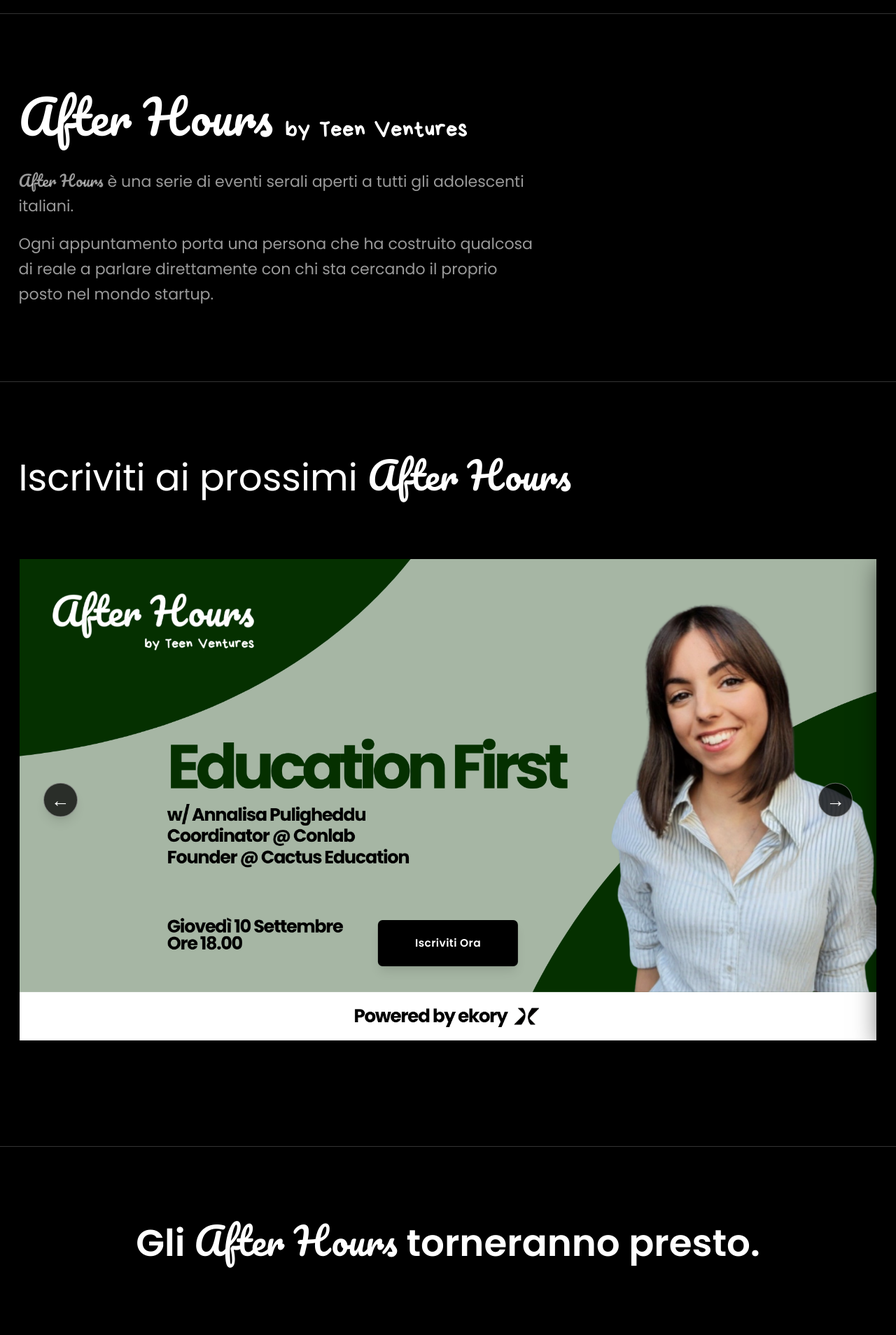
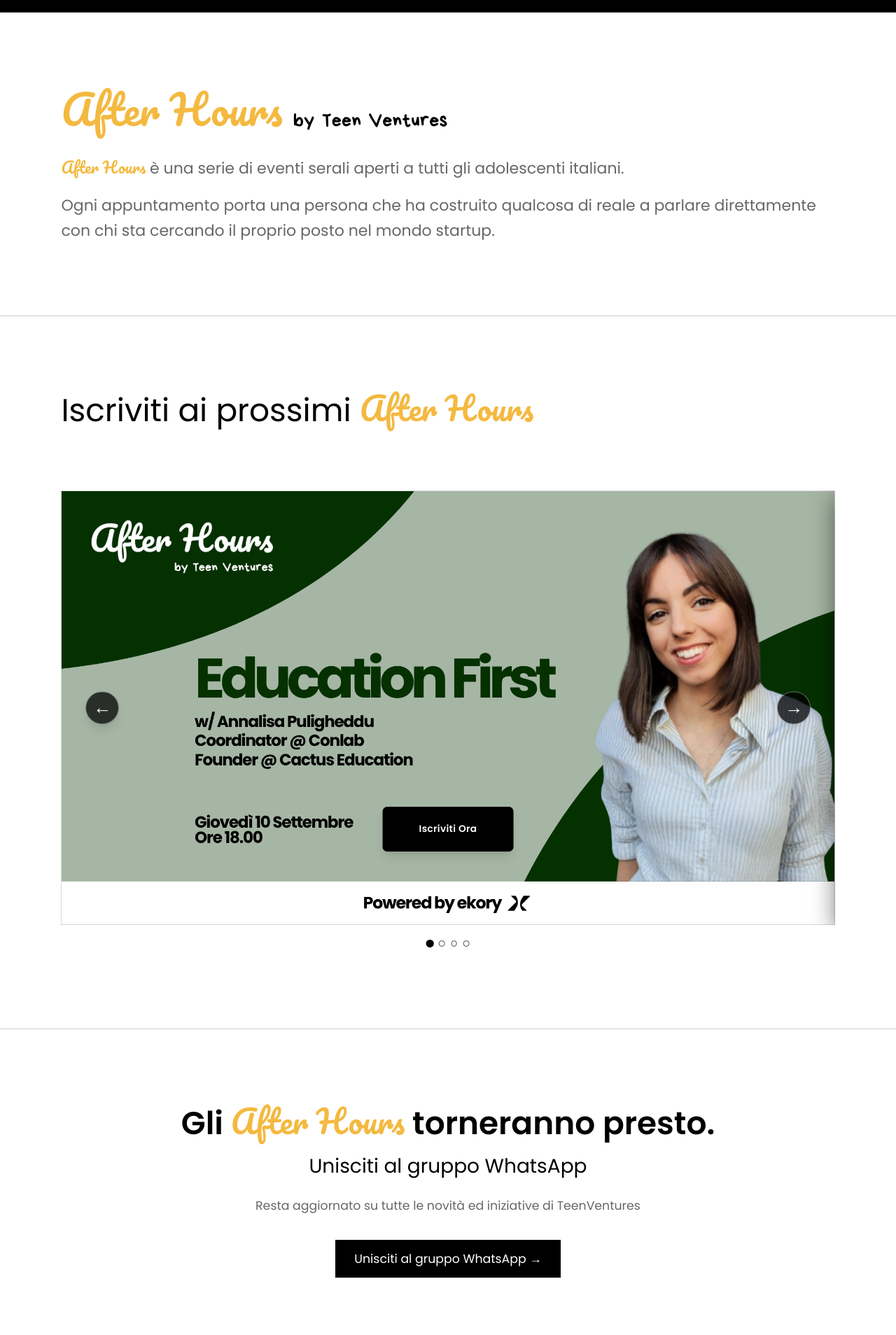
Before and after one commit to matthewolives/TeenVentures, a Next.js app: page /after-hours in a window 1280 px wide. Shown: the part 52-1960 px from the top of the page at 70% size. Built offline with nearby package versions, Linux system fonts and the light colour scheme.

Commit message:
some more change

```diff
--- a/app/after-hours/page.tsx
+++ b/app/after-hours/page.tsx
@@ -50,16 +50,16 @@
   return (
     <>
       <Navbar />
-      <main className="font-poppins flex-1 pt-16">
+      <main className="after-hours-page font-poppins flex-1 bg-white pt-16 text-black">
         {/* Header */}
         <section className="mx-auto max-w-7xl px-6 py-16 md:py-24">
-          <h1 className="max-w-3xl text-4xl leading-tight text-white md:text-5xl lg:text-6xl">
+          <h1 className="mx-auto w-[90%] text-[2.058rem] leading-[1.2] text-black md:text-[2.618rem] lg:text-[3.33rem]">
             <span className="font-pacifico font-normal">After Hours</span>{" "}
-            <span className="font-teenventures text-xl md:text-2xl lg:text-3xl">
+            <span className="font-teenventures text-base md:text-[1.272rem] lg:text-[1.618rem]">
               by Teen Ventures
             </span>
           </h1>
-          <div className="mt-6 max-w-2xl space-y-4 text-lg leading-relaxed text-white/60 md:text-xl">
+          <div className="mx-auto mt-6 w-[90%] space-y-4 text-base leading-[1.618] text-black/60 md:text-[1.272rem]">
             <p>
               <span className="font-pacifico">After Hours</span> è una serie di eventi serali aperti
               a tutti gli adolescenti italiani.
@@ -75,19 +75,21 @@
 
         {/* Events scroller */}
         <section className="py-16 md:py-24">
-          <h2 className="mx-auto mb-10 max-w-7xl px-6 text-4xl text-white md:text-5xl">
-            Iscriviti ai prossimi <span className="font-pacifico">After Hours</span>
-          </h2>
+          <div className="mx-auto mb-10 max-w-7xl px-6">
+            <h2 className="mx-auto w-[90%] text-[2.058rem] leading-[1.2] text-black md:text-[2.618rem]">
+              Iscriviti ai prossimi <span className="font-pacifico">After Hours</span>
+            </h2>
+          </div>
           <AfterHoursScroller />
         </section>
 
         <div className="section-divider" />
 
         {/* Events section (Luma) */}
-        {hasEvents ? (
+        {hasEvents && (
           <>
             <section className="mx-auto max-w-7xl px-6 py-16 md:py-24">
-              <h2 className="mb-10 text-xs font-medium uppercase tracking-widest text-white/50">
+              <h2 className="mb-10 text-[0.786rem] font-medium uppercase tracking-widest text-black/50">
                 Prossimi eventi
               </h2>
               <div className="grid grid-cols-1 gap-6 md:grid-cols-3">
@@ -97,7 +99,7 @@
                     href={event.url}
                     target="_blank"
                     rel="noopener noreferrer"
-                    className="group flex flex-col gap-4 border border-white/20 p-6 transition-colors hover:border-white/50"
+                    className="group flex flex-col gap-4 border border-black/20 p-6 transition-colors hover:border-black/50"
                   >
                     {event.cover_url && (
                       // eslint-disable-next-line @next/next/no-img-element
@@ -107,38 +109,38 @@
                         className="aspect-video w-full object-cover"
                       />
                     )}
-                    <p className="text-xs text-white/40">{formatDate(event.start_at)}</p>
-                    <h3 className="text-sm text-white transition-colors group-hover:text-white/70">
+                    <p className="text-[0.786rem] text-black/40">{formatDate(event.start_at)}</p>
+                    <h3 className="text-base text-black transition-colors group-hover:text-black/70">
                       {event.name}
                     </h3>
-                    <span className="mt-auto text-xs text-white/50">Registrati su Luma →</span>
+                    <span className="mt-auto text-[0.786rem] text-black/50">Registrati su Luma →</span>
                   </a>
                 ))}
               </div>
             </section>
+            <div className="section-divider" />
           </>
-        ) : (
-          <section className="mx-auto max-w-7xl px-6 py-16 text-center md:py-24">
-            <p className="text-4xl font-semibold text-white md:text-5xl">
-              Gli <span className="font-pacifico font-normal">After Hours</span> torneranno presto.
-            </p>
-          </section>
         )}
-
-        <div className="section-divider" />
 
         {/* WhatsApp section */}
         <section className="mx-auto max-w-7xl px-6 py-16 md:py-24">
           <div className="text-center">
-            <p className="mb-6 text-4xl text-white md:text-5xl">Unisciti al gruppo WhatsApp</p>
-            <p className="mx-auto mb-8 max-w-xl text-lg leading-relaxed text-white/60">
+            {!hasEvents && (
+              <p className="mb-4 text-[2.058rem] font-semibold leading-[1.2] text-black md:text-[2.618rem]">
+                Gli <span className="font-pacifico font-normal">After Hours</span> torneranno presto.
+              </p>
+            )}
+            <p className="mb-6 text-[1.272rem] leading-[1.2] text-black md:text-[1.618rem]">
+              Unisciti al gruppo WhatsApp
+            </p>
+            <p className="mx-auto mb-8 max-w-xl text-base leading-[1.618] text-black/60">
               Resta aggiornato su tutte le novità ed iniziative di TeenVentures
             </p>
             <a
               href="https://chat.whatsapp.com/Io3E85jCHee4vIMJICLuei?mode=gi_t"
               target="_blank"
               rel="noopener noreferrer"
-              className="inline-block border border-white bg-white px-6 py-3 text-base text-black transition-colors hover:bg-transparent hover:text-white"
+              className="inline-block border border-black bg-black px-6 py-3 text-base text-white transition-colors hover:bg-transparent hover:text-black"
             >
               Unisciti al gruppo WhatsApp →
             </a>
--- a/app/globals.css
+++ b/app/globals.css
@@ -34,7 +34,7 @@
 html {
   background: #000000;
   color: #ffffff;
-  font-size: 17.7px;
+  font-size: 17.35px;
   scroll-behavior: smooth;
 }
 
@@ -62,9 +62,9 @@
 
 .nav-after-hours:hover,
 .nav-after-hours:focus-visible {
-  color: #d4a72c;
+  color: #f4b940;
   opacity: 1;
-  text-shadow: 0 0 8px rgba(212, 167, 44, 0.9), 0 0 22px rgba(212, 167, 44, 0.55);
+  text-shadow: 0 0 8px rgba(244, 185, 64, 0.9), 0 0 22px rgba(244, 185, 64, 0.55);
 }
 
 /* Button base */
@@ -111,3 +111,11 @@
 .section-divider {
   border-top: 1px solid rgba(255, 255, 255, 0.2);
 }
+
+.after-hours-page .section-divider {
+  border-top-color: rgba(0, 0, 0, 0.2);
+}
+
+.after-hours-page .font-pacifico {
+  color: #f4b940;
+}
--- a/components/AfterHoursScroller.tsx
+++ b/components/AfterHoursScroller.tsx
@@ -73,7 +73,7 @@
   return (
     <section className="relative w-full overflow-hidden py-6 md:py-10" aria-label="Eventi After Hours">
       <div className="mx-auto w-full max-w-7xl px-6">
-        <div className="relative">
+        <div className="relative mx-auto w-[90%]">
           <div
             ref={trackRef}
             className="flex w-full snap-x snap-mandatory overflow-x-auto scroll-smooth [scrollbar-width:none] [&::-webkit-scrollbar]:hidden"
@@ -94,7 +94,7 @@
                 onClick={(clickEvent) => {
                   if (!event.href) clickEvent.preventDefault();
                 }}
-                className="absolute bottom-16 left-1/2 -translate-x-1/2 whitespace-nowrap rounded-md bg-black px-6 py-3 text-sm font-semibold tracking-wide text-white shadow-lg transition hover:bg-black/80 aria-disabled:pointer-events-none aria-disabled:opacity-70 md:bottom-24 md:px-12 md:py-5"
+                className="absolute bottom-16 left-1/2 -translate-x-1/2 whitespace-nowrap rounded-md bg-black px-6 py-3 text-[0.786rem] font-semibold tracking-wide text-white shadow-lg transition hover:bg-black/80 aria-disabled:pointer-events-none aria-disabled:opacity-70 md:bottom-24 md:px-12 md:py-5"
               >
                 {event.label}
               </a>
@@ -105,7 +105,7 @@
             type="button"
             aria-label="Evento precedente"
             onClick={() => goToEvent((currentEvent - 1 + EVENTS.length) % EVENTS.length)}
-            className="absolute left-2 top-1/2 z-10 flex h-11 w-11 -translate-y-1/2 cursor-pointer items-center justify-center rounded-full border border-white/40 bg-black/75 text-2xl text-white shadow-lg transition hover:border-[#d4a72c] hover:bg-[#d4a72c] hover:text-black focus-visible:outline focus-visible:outline-2 focus-visible:outline-offset-2 focus-visible:outline-[#d4a72c] md:left-8"
+            className="absolute left-2 top-1/2 z-10 flex h-11 w-11 -translate-y-1/2 cursor-pointer items-center justify-center rounded-full border border-white/40 bg-black/75 text-2xl text-white shadow-lg transition hover:border-[#f4b940] hover:bg-[#f4b940] hover:text-black focus-visible:outline focus-visible:outline-2 focus-visible:outline-offset-2 focus-visible:outline-[#f4b940] md:left-8"
           >
             <span aria-hidden="true">←</span>
           </button>
@@ -113,7 +113,7 @@
             type="button"
             aria-label="Evento successivo"
             onClick={() => goToEvent((currentEvent + 1) % EVENTS.length)}
-            className="absolute right-2 top-1/2 z-10 flex h-11 w-11 -translate-y-1/2 cursor-pointer items-center justify-center rounded-full border border-white/40 bg-black/75 text-2xl text-white shadow-lg transition hover:border-[#d4a72c] hover:bg-[#d4a72c] hover:text-black focus-visible:outline focus-visible:outline-2 focus-visible:outline-offset-2 focus-visible:outline-[#d4a72c] md:right-8"
+            className="absolute right-2 top-1/2 z-10 flex h-11 w-11 -translate-y-1/2 cursor-pointer items-center justify-center rounded-full border border-white/40 bg-black/75 text-2xl text-white shadow-lg transition hover:border-[#f4b940] hover:bg-[#f4b940] hover:text-black focus-visible:outline focus-visible:outline-2 focus-visible:outline-offset-2 focus-visible:outline-[#f4b940] md:right-8"
           >
             <span aria-hidden="true">→</span>
           </button>
```
